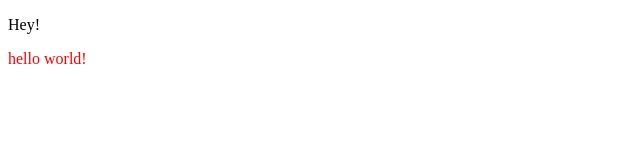
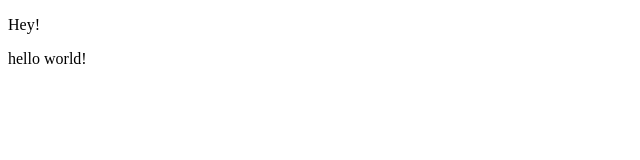
Before and after one commit to PhilipZi/vue-components, a Vue app: page / in a window 1280 px wide. Shown: the top 160 px of the page, without its empty margins (0-640 px from the left). Built offline with nearby package versions, Linux system fonts and the light colour scheme.

Commit message:
add simple hover with sass to Greeting comp

```diff
--- a/src/components/Greeting.vue
+++ b/src/components/Greeting.vue
@@ -15,8 +15,8 @@ export default {
 };
 </script>
 
-<style scoped>
-p {
-  color: red;
+<style scoped lang="scss">
+p:hover {
+  color: darken(#cc4444, 15%);
 }
 </style>
```
